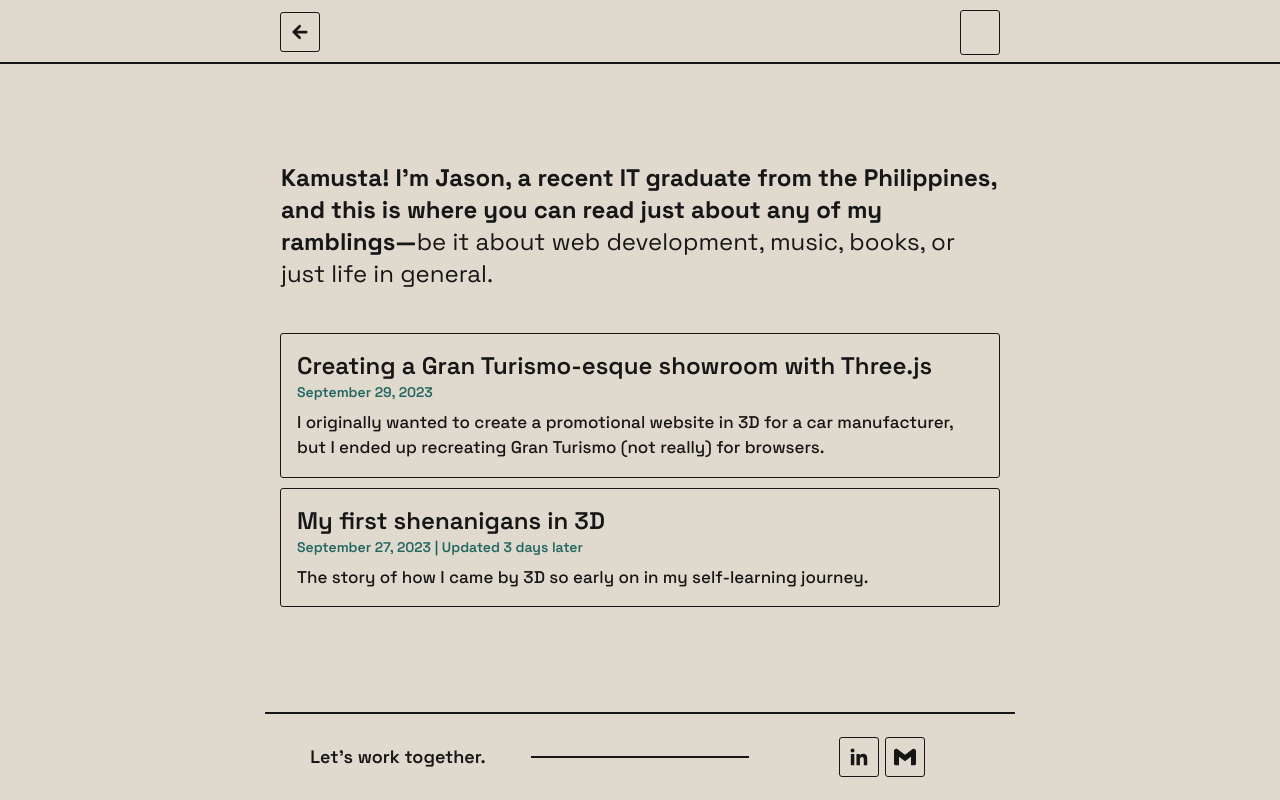
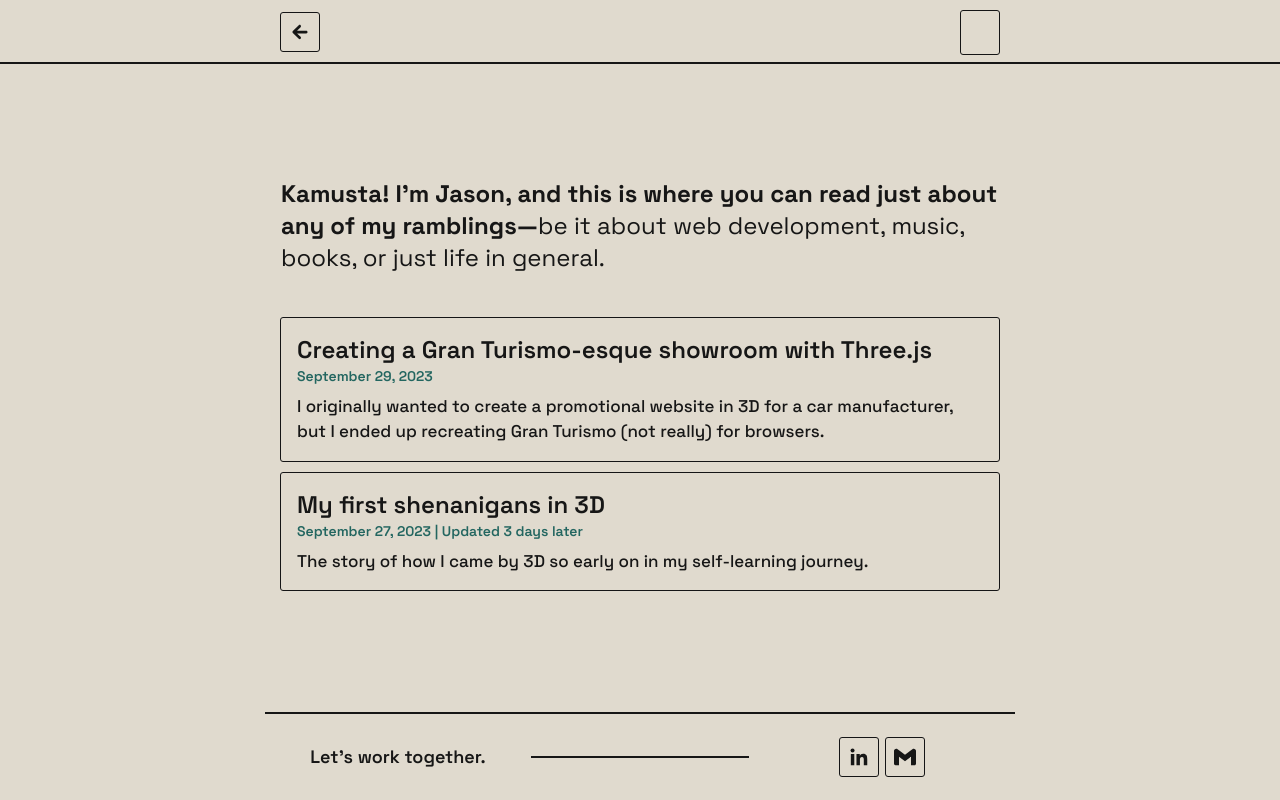
Before and after one commit to jdichh/portfolio-next, a Next.js app: page /blogs in a window 1280 px wide. Built offline with nearby package versions, Linux system fonts and the light colour scheme; some icons are missing.

Commit message:
reduced text in blogs landing page

```diff
--- a/src/pages/blogs/index.tsx
+++ b/src/pages/blogs/index.tsx
@@ -20,14 +20,14 @@ export default function index() {
         className={`article-body ${spaceGrotesk.className}`}
         initial={{ opacity: 0 }}
         animate={{ opacity: 1 }}
-        transition={{ delay: 0.15, ease: [0.22, 1, 0.36, 1]}}
+        transition={{ delay: 0.15, ease: [0.22, 1, 0.36, 1] }}
       >
         <div className="mt-20" />
         <div className="mb-8">
           <h1 className="mb-3 text-xl sm:text-2xl">
             <span className="font-bold">
-              Kamusta! I'm Jason, a recent IT graduate from the Philippines, and
-              this is where you can read just about any of my ramblings—
+              Kamusta! I'm Jason, and this is where you can read just about any
+              of my ramblings—
             </span>
             be it about web development, music, books, or just life in general.
           </h1>
```
Also changed, not shown: 1 other file (tests, documents, lock files or other folders).
